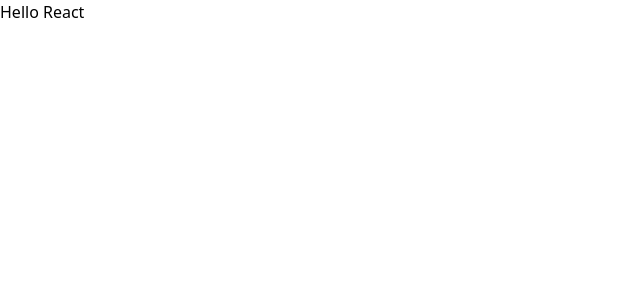
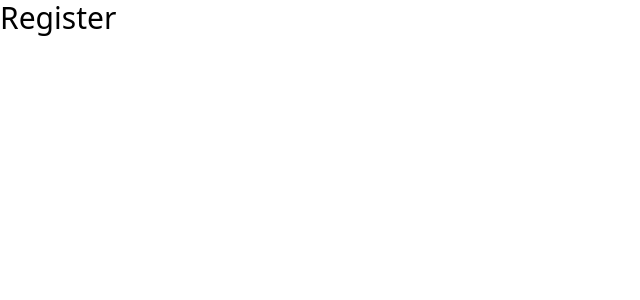
Before and after one commit to ChandrakantPal/ChatQL-React-Node-GraphQL, a React (Create React App) app in the folder client/: page / in a window 1280 px wide. Shown: the top 300 px of the page, without its empty margins (0-640 px from the left). Built offline with nearby package versions, Linux system fonts and the light colour scheme.

Commit message:
register

```diff
--- a/client/src/App.tsx
+++ b/client/src/App.tsx
@@ -2,8 +2,10 @@
 
 function App() {
   return (
-    <div>
-      <h1>Hello React</h1>
+    <div className="container mx-auto">
+      <div className="w-full">
+        <h1 className="text-3xl">Register</h1>
+      </div>
     </div>
   )
 }
```
